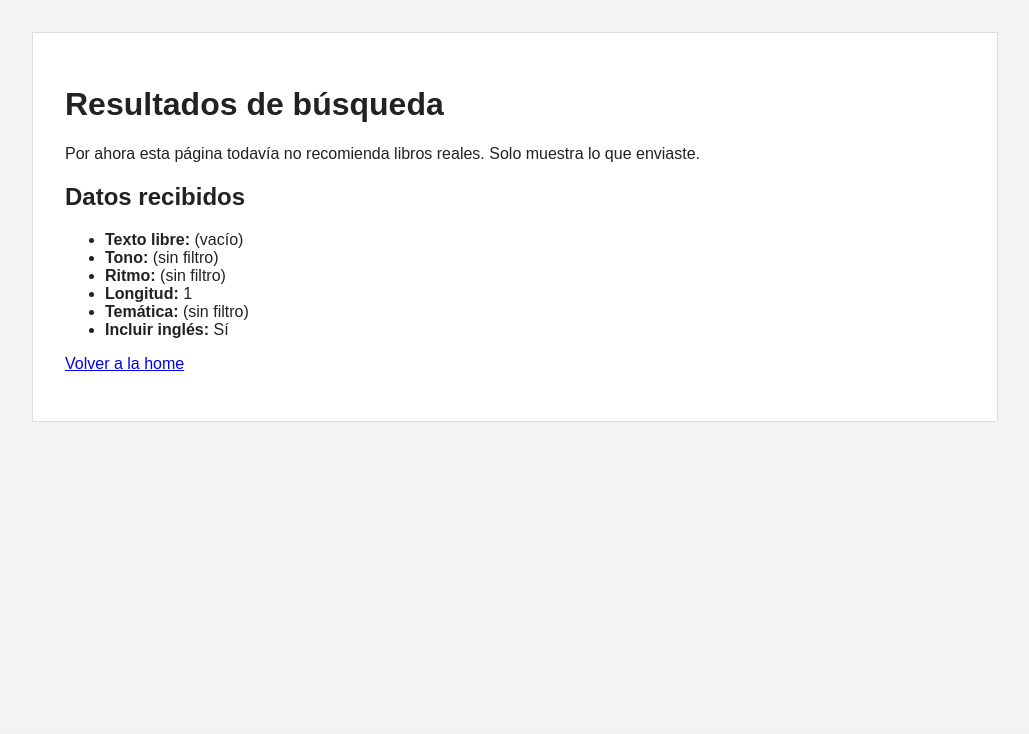
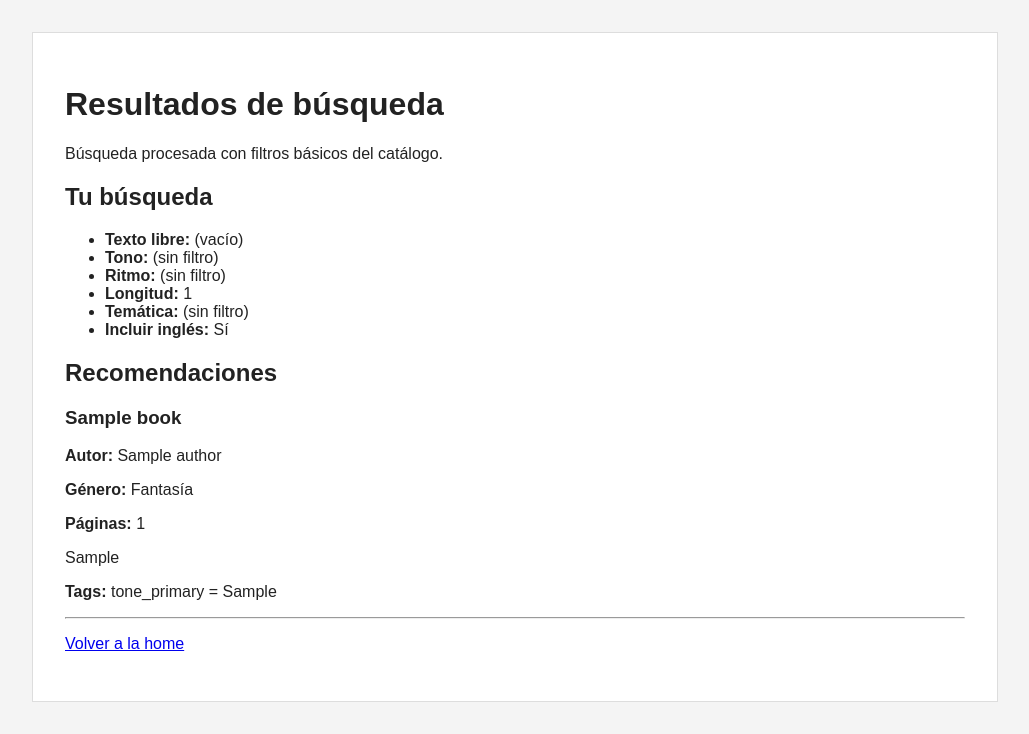
Before and after one commit to Vierinsky/literario_mvp, a Django app: template templates/core/search_results.html in a window 1280 px wide. Shown: the part 69-803 px from the top of the page, without its empty margins (125-1154 px from the left). Before the commit the page ends 491 px from the top, so only its background shows below. Run offline with Django 5.2, Linux system fonts and the light colour scheme; tables that the repository leaves empty hold one stand-in row (values such as "Sample post"); the template is opened without the code that fills it: values that come from a table or form of the project are taken from there, most other values are stand-ins (such as "Sample title", 1, 10 or a date in 2020).

Commit message:
Actualizando search_results.htm para mostrar la búsqueda

```diff
--- a/templates/core/search_results.html
+++ b/templates/core/search_results.html
@@ -6,9 +6,9 @@
 <h1>Resultados de búsqueda</h1>
 
 {% if submitted_data %}
-    <p>Por ahora esta página todavía no recomienda libros reales. Solo muestra lo que enviaste.</p>
+    <p>Búsqueda procesada con filtros básicos del catálogo.</p>
 
-    <h2>Datos recibidos</h2>
+    <h2>Tu búsqueda</h2>
     <ul>
         <li><strong>Texto libre:</strong> {{ submitted_data.query_text|default:"(vacío)" }}</li>
         <li><strong>Tono:</strong> {{ submitted_data.tone|default:"(sin filtro)" }}</li>
@@ -17,6 +17,38 @@
         <li><strong>Temática:</strong> {{ submitted_data.theme|default:"(sin filtro)" }}</li>
         <li><strong>Incluir inglés:</strong> {{ submitted_data.include_english|yesno:"Sí,No" }}</li>
     </ul>
+
+    <h2>Recomendaciones</h2>
+
+    {% if books %}
+        {% for books in books %}
+            <article>
+                <h3>{{ book.title }}</h3>
+                <p><strong>Autor:</strong> {{ book.author.name }}</p>
+                <p><strong>Género:</strong> {{ book.get_genre_main_display }}</p>
+
+                {% if book.page_count %}
+                    <p><strong>Páginas:</strong> {{ book.page_count }}</p>
+                {% endif %}
+
+                {% if book.synopsis %}
+                    <p>{{ book.synopsis }}</p>
+                {% endif %}
+
+                {% if book.tags.all %}
+                    <p>
+                        <strong>Tags:</strong>
+                        {% for tag in book.tags.all %}
+                            {{ tag.tag_type }} = {{ tag.tag_value }}{% if not forloop.last %} | {% endif %}
+                        {% endfor %}
+                    </p>
+                {% endif %}
+            </article>
+            <hr>
+        {% endfor %}
+    {% else %}
+        <p>No encontré libros que coincidan con esos filtros todavía.</p>
+    {% endif %}
 {% else %}
     <p>No se recibió una búsqueda válida.</p>
 {% endif %}
```
